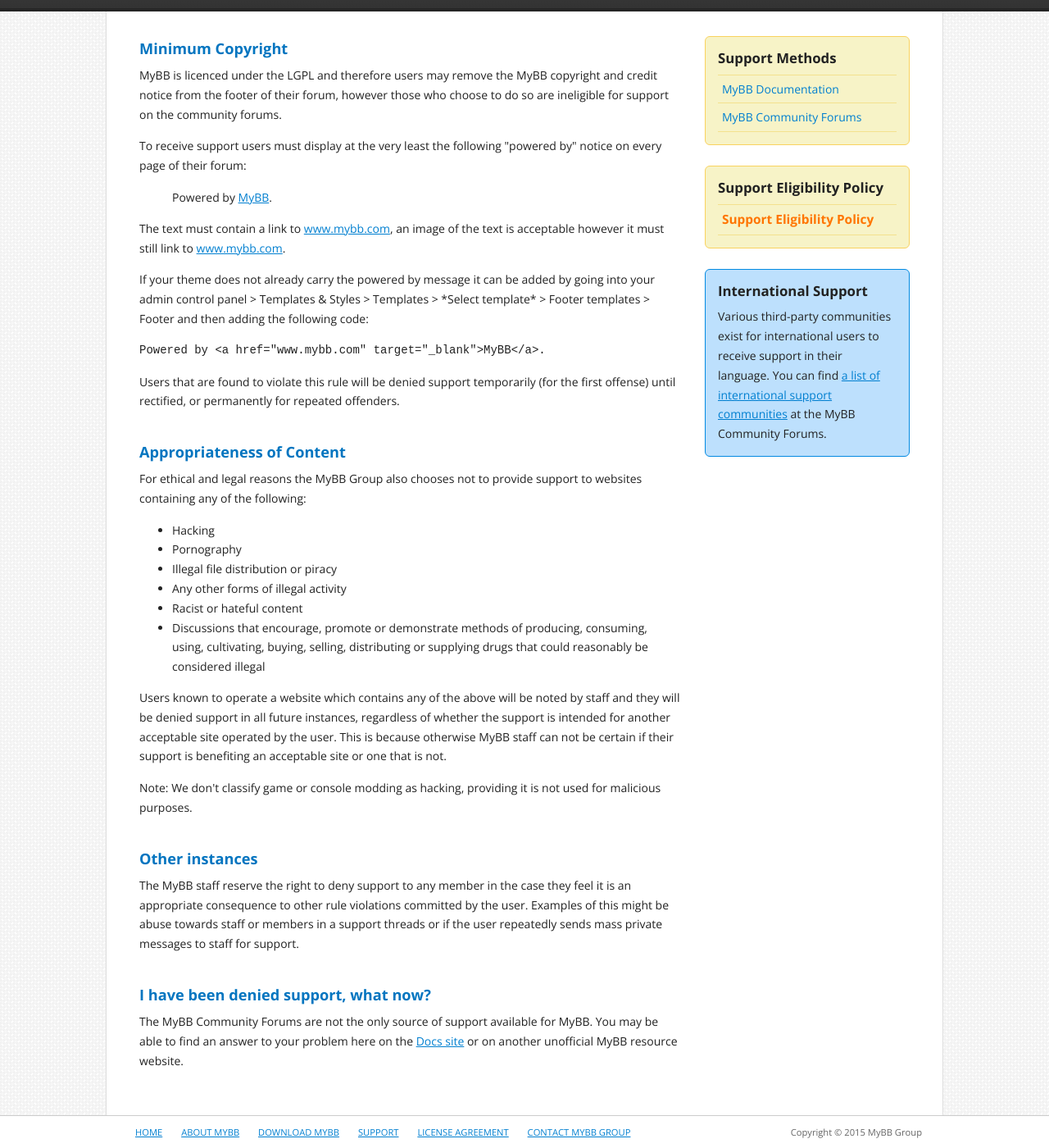
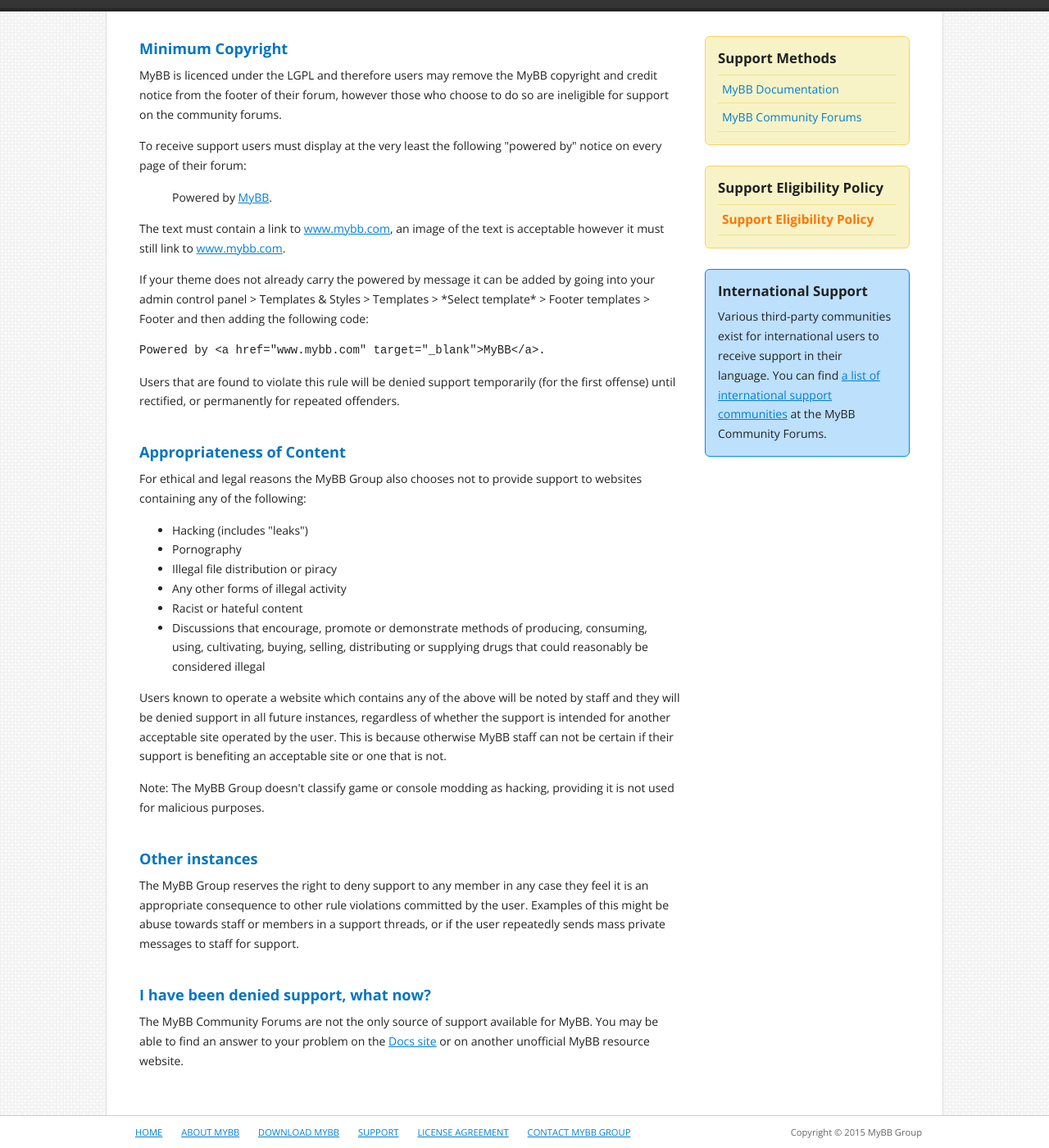
Before and after one commit to mybb/mybb.com, a Jekyll site: the page built from support/eligibility-policy.html, in a window 1280 px wide and 1400 px high, scrolled down 273 px. Shown: the whole window at 82% size. Built offline with Jekyll 4.4.1, drawn with Linux system fonts in a browser that asks for light colours; nearby versions of some CDN libraries; Markdown is read by kramdown in place of the engine named in the settings.

Commit message:
Add "leaks" to Hacking definition + a few words

```diff
--- a/support/eligibility-policy.html
+++ b/support/eligibility-policy.html
@@ -63,7 +63,7 @@
 			For ethical and legal reasons the MyBB Group also chooses not to provide support to websites containing any of the following:
 		</p>
 		<ul>
-			<li>Hacking</li>
+			<li>Hacking (includes "leaks")</li>
 			<li>Pornography</li>
 			<li>Illegal file distribution or piracy</li>
 			<li>Any other forms of illegal activity</li>
@@ -74,7 +74,7 @@
 			Users known to operate a website which contains any of the above will be noted by staff and they will be denied support in all future instances, regardless of whether the support is intended for another acceptable site operated by the user. This is because otherwise MyBB staff can not be certain if their support is benefiting an acceptable site or one that is not.
 		</p>
 		<p>
-			Note: We don't classify game or console modding as hacking, providing it is not used for malicious purposes.
+			Note: The MyBB Group doesn't classify game or console modding as hacking, providing it is not used for malicious purposes.
 		</p>
 	</section>
 
@@ -83,7 +83,7 @@
 			<h1>Other instances</h1>
 		</header>
 		<p>
-			The MyBB staff reserve the right to deny support to any member in the case they feel it is an appropriate consequence to other rule violations committed by the user. Examples of this might be abuse towards staff or members in a support threads or if the user repeatedly sends mass private messages to staff for support.</p>
+			The MyBB Group reserves the right to deny support to any member in any case they feel it is an appropriate consequence to other rule violations committed by the user. Examples of this might be abuse towards staff or members in a support threads, or if the user repeatedly sends mass private messages to staff for support.</p>
 	</section>
 
 	<section class="general">
@@ -91,6 +91,6 @@
 			<h1>I have been denied support, what now?</h1>
 		</header>
 		<p>
-			The MyBB Community Forums are not the only source of support available for MyBB. You may be able to find an answer to your problem here on the <a href="http://docs.mybb.com/">Docs site</a> or on another unofficial MyBB resource website.</p>
+			The MyBB Community Forums are not the only source of support available for MyBB. You may be able to find an answer to your problem on the <a href="http://docs.mybb.com/">Docs site</a> or on another unofficial MyBB resource website.</p>
 	</section>
 </div>
```
